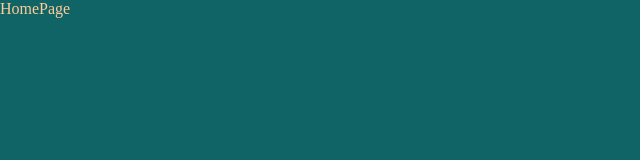
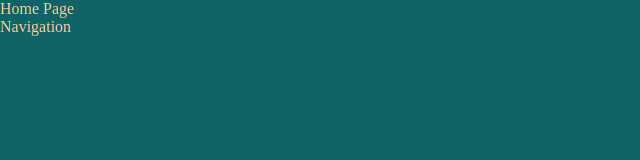
Before and after one commit to AgyapalSingh/agyapal-singh-portfolio, a React (Vite) app: page / in a window 1280 px wide. Shown: the top 160 px of the page, without its empty margins (0-640 px from the left). Built offline with nearby package versions, Linux system fonts and the light colour scheme.

Commit message:
Navigation Component Created

```diff
--- /dev/null
+++ b/src/Components/Navigation.jsx
@@ -0,0 +1,7 @@
+import React from "react";
+
+const Navigation = () => {
+  return <div>Navigation</div>;
+};
+
+export default Navigation;
--- a/src/Pages/HomePage.jsx
+++ b/src/Pages/HomePage.jsx
@@ -1,5 +1,11 @@
 import React from "react";
+import Navigation from "../Components/Navigation";
 
 export const HomePage = () => {
-  return <div>HomePage</div>;
+  return (
+    <>
+      Home Page
+      <Navigation />
+    </>
+  );
 };
```
